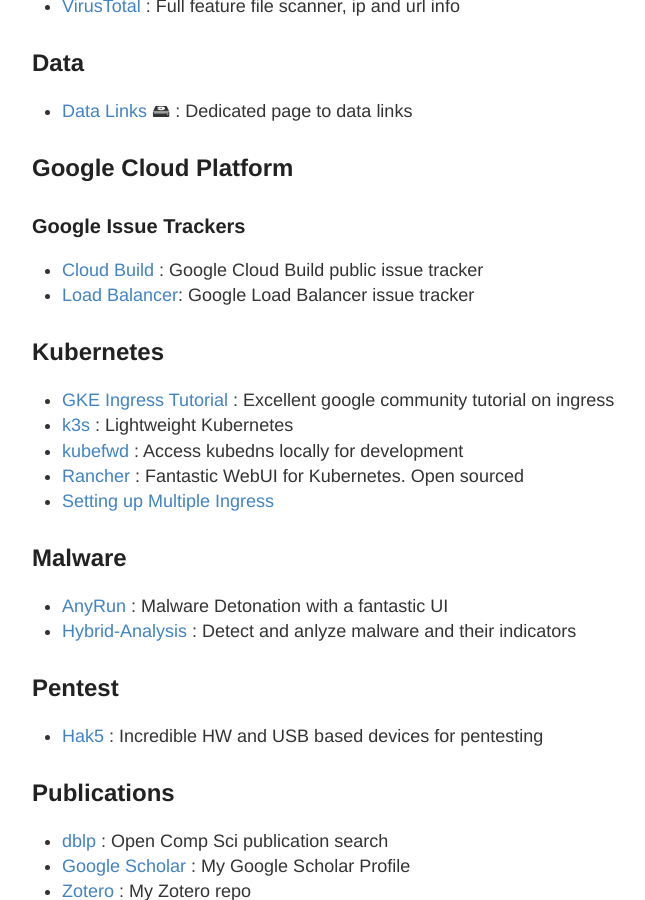
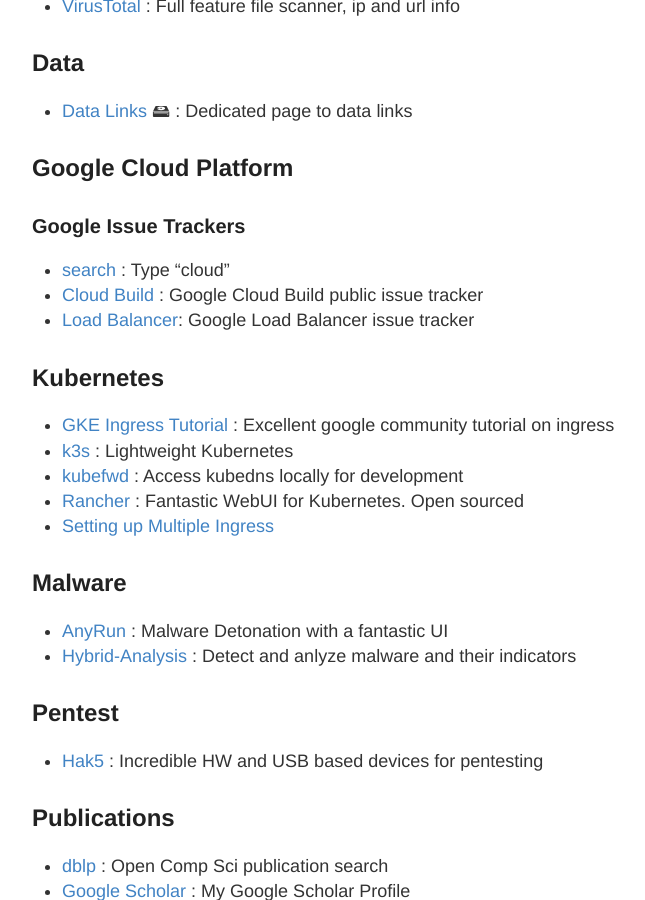
Before and after one commit to stevehenderson/stevehenderson.github.io, a Jekyll site: the page built from links.md, in a window 1280 px wide and 900 px high, scrolled down 915 px. Shown: the whole window, without its empty margins (248-893 px from the left). Built offline with Jekyll 4.4.1, drawn with Linux system fonts in a browser that asks for light colours.

Commit message:
Update links.md

```diff
--- a/links.md
+++ b/links.md
@@ -41,6 +41,7 @@
 
 ### Google Issue Trackers
 
+   * [search](https://issuetracker.google.com/components?componentId=190802) : Type "cloud"
    * [Cloud Build](https://issuetracker.google.com/savedsearches/6305393) : Google Cloud Build public issue tracker
    * [Load Balancer](https://issuetracker.google.com/issues?q=status:open%20componentid:187245&s=created_time:desc):  Google Load Balancer issue tracker
 
```
